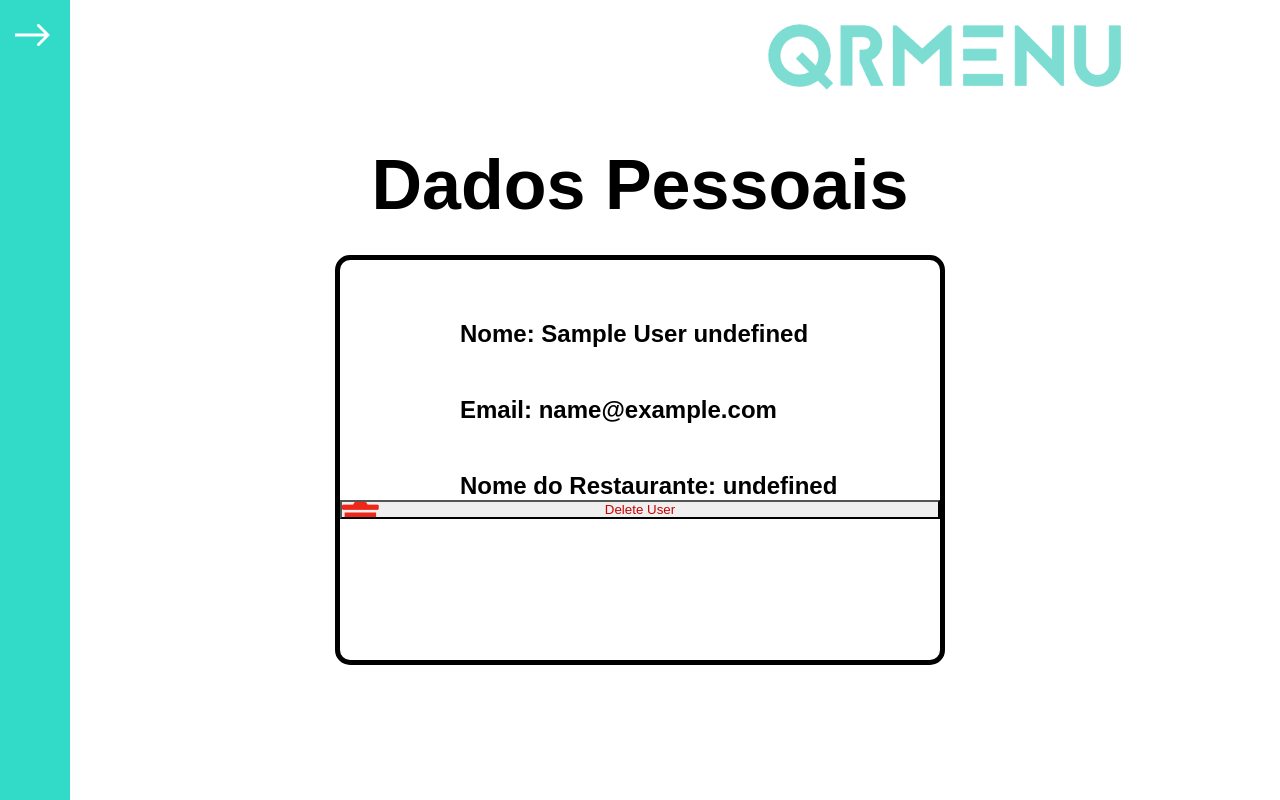
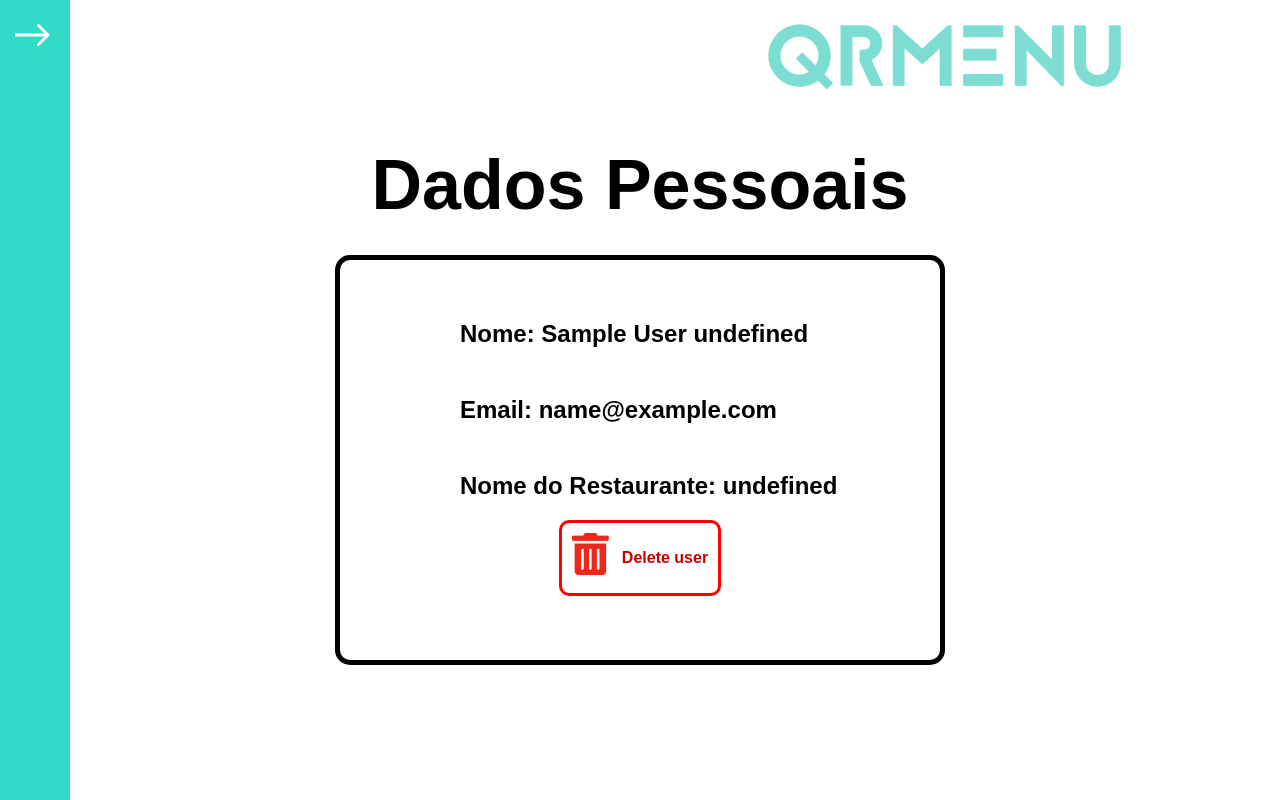
Before and after one commit to Matheus-BM/QrMenu, a React (Create React App) app in the folder client/: page /Dashboard/DadosPessoais in a window 1280 px wide. Built offline with nearby package versions, Linux system fonts and the light colour scheme; sample sign-in values are in the browser's storage.

Commit message:
fix delete acount button

```diff
--- a/client/src/components/Personal/Personal.css
+++ b/client/src/components/Personal/Personal.css
@@ -35,10 +35,9 @@
   flex-direction: row;
 }
 .emoji {
-  width: 250px;
+  width: 50px;
   height: 50px;
-  margin-top: 15%;
-  margin-left: 10%;
+
   cursor: pointer;
 }
 
@@ -58,6 +57,22 @@
   background-repeat: no-repeat;
   color: #c90000;
 }
+.btn-group{
+  display: flex;
+  margin-top: 40px;
+  margin: auto;
+  margin-top: 20px;
+  padding: 10px;
+  border-radius: 10px;
+  border: red solid 3px;
+  color: #c90000;
+  font-weight: bold;
+}
+.delete-btn{
+  vertical-align: middle;
+  margin-top: auto;
+  margin-bottom: auto;
+}
 
 @media screen and (max-width: 800px) {
 
--- a/client/src/components/Personal/Personal.js
+++ b/client/src/components/Personal/Personal.js
@@ -1,15 +1,19 @@
 import React from "react";
-import { getUser } from "../../utils/Common";
+import { getUser ,removeUserSession } from "../../utils/Common";
 import "./Personal.css";
-
+import axios from "axios";
+import { baseURL } from "../../apis/MenuFetcher";
+import { useNavigate } from "react-router-dom";
 function Personal() {
 
   const user = getUser();
+  const navigate = useNavigate()
 
   function deleteUser(){
-    axios.delete(`${baseURL}deleteUser`,{
-        email_gerente: user.email_gerente
-    })
+    console.log(user)
+    axios.post(`${baseURL}deleteUser`,{
+        email_gerente: user.email
+    }).then( removeUserSession()).then(navigate("/Dashboard"));
   }
 
   return (
@@ -28,7 +32,11 @@ function Personal() {
             <h2>Nome do Restaurante: {` ${user.nomeRestaurante}`}</h2>
           </div>
         </div>
-        <button onClick={()=> deleteUser()}  id='remove'> Delete User </button>
+        <div onClick={()=> deleteUser()} className='btn-group'>
+            <div id='remove' className='emoji' > </div>
+            <div className='delete-btn' > Delete user</div>
+
+        </div>
       </fieldset>
     </div>
   );
--- a/client/src/pages/AuthPage/AuthPage.css
+++ b/client/src/pages/AuthPage/AuthPage.css
@@ -12,8 +12,7 @@
   display: flex;
   justify-content: space-between;
   width: 80%;
-  height: 70%;
-  min-height: fit-content;
+  min-height: 600px;
   border-radius: 20px;
   min-width: 800px;
   max-width: 800px;
```
Also changed, not shown: 1 other file (tests, documents, lock files or other folders).
